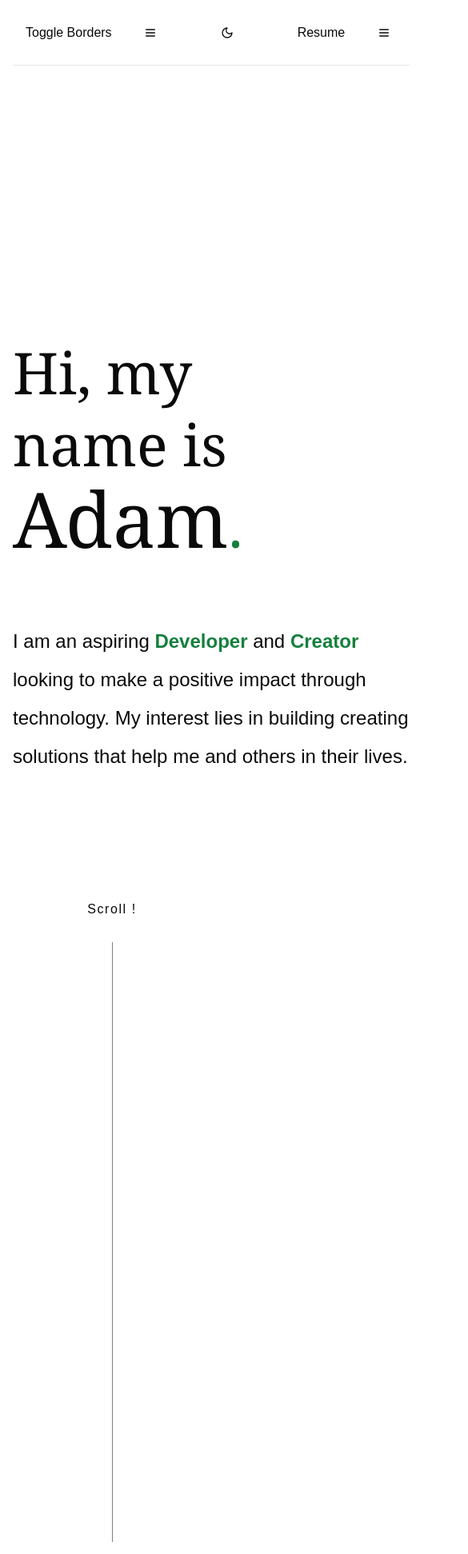
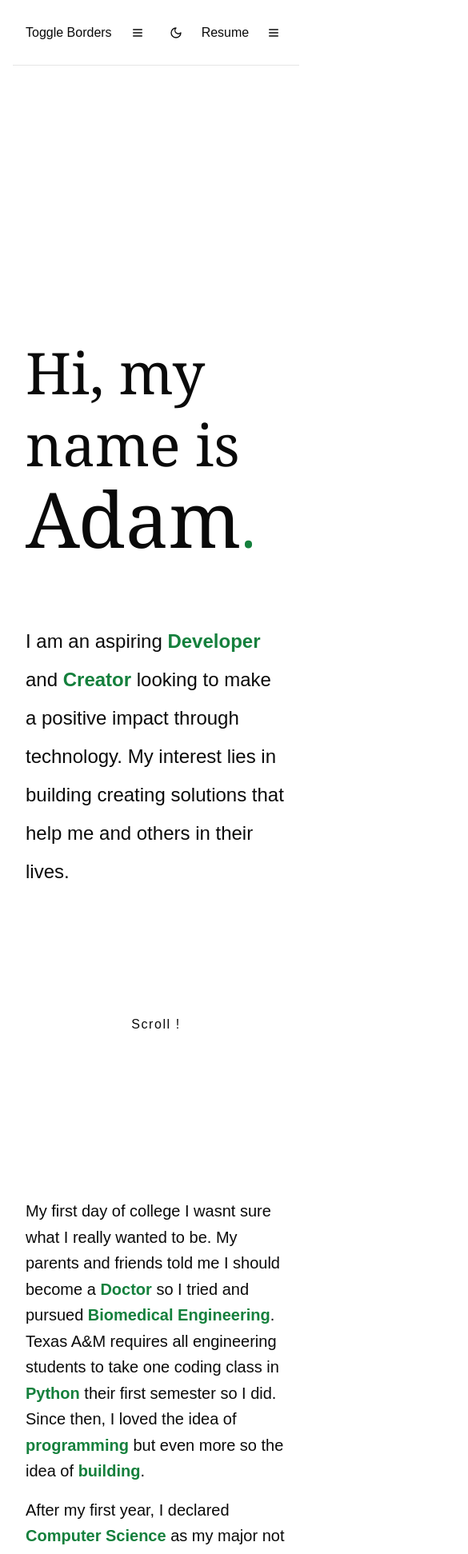
Before and after one commit to adamsulemanji/PersonalWebsite, a Next.js app in the folder frontend/: page / in a window 390 px wide. Shown: the top 1943 px of the page at 80% size, 585 px wide, since content can reach past the window. Built offline with nearby package versions, Linux system fonts and the light colour scheme.

Commit message:
Refactor layout and styling for improved responsiveness; adjust grid and padding in main sections

```diff
--- a/frontend/src/app/page.tsx
+++ b/frontend/src/app/page.tsx
@@ -119,7 +119,7 @@ export default function Home() {
     <div>
       <div className="grid grid-rows-[20px_1fr_20px] items-center justify-items-center min-h-screen m-4 pb-20 gap-16 sm:p-20">
         <NavBar />
-        <main className="flex flex-col gap-8 row-start-2 items-center sm:items-center w-full max-w-[1500px]">
+        <main className="flex flex-col gap-8 row-start-2 items-center sm:items-center w-full max-w-[1500px] px-4 sm:px-8">
           <section
             className={`text-6xl text-center relative one group transform transition-all duration-1000 ease-out ${
               introVisible
@@ -171,7 +171,7 @@ export default function Home() {
           </div>
 
           <section
-            className={`grid grid-cols-2 w-full mt-32 transition-all duration-1000 ${
+            className={`grid grid-cols-1 md:grid-cols-2 w-full mt-32 transition-all duration-1000 ${
               scrollPromptVisible
                 ? "translate-y-0 opacity-100"
                 : "translate-y-10 opacity-0"
@@ -181,7 +181,7 @@ export default function Home() {
               <p className="text-m mb-2 animate-bounce tracking-widest">
                 Scroll !
               </p>
-              <svg height="750" width="1">
+              <svg height="750" width="1" className="hidden md:block">
                 <line
                   x1="1"
                   y1="0"
@@ -195,11 +195,12 @@ export default function Home() {
                 />
               </svg>
             </div>
-            <div></div>
+            <div className="mt-8 md:mt-0"></div>
           </section>
+
           <section
             ref={aboutRef}
-            className={`mt-32 transform transition-all duration-1000 ease-out ${
+            className={`mt-32 sm:mt-8 transform transition-all duration-1000 ease-out ${
               aboutVisible
                 ? "translate-x-0 opacity-100"
                 : "-translate-x-full opacity-0"
@@ -208,7 +209,7 @@ export default function Home() {
           >
             <div className="w-full max-w-[1500px]">
               <div className="flex flex-col gap-4 items-center"></div>
-              <div className="grid grid-cols-2 w-full gap-10">
+              <div className="grid grid-cols-1 md:grid-cols-2 w-full gap-10">
                 <div className="items-center justify-center text-xl leading-relaxed">
                   <p>
                     My first day of college I wasnt sure what I really wanted to
@@ -263,7 +264,7 @@ export default function Home() {
                 : "translate-x-full opacity-0"
             }`}
           >
-            <div className="grid grid-cols-2 w-full gap-10">
+            <div className="grid grid-cols-1 md:grid-cols-2 w-full gap-10">
               <div className="flex items-center justify-center">
                 <p>Image PlaceHolder</p>
               </div>
@@ -321,7 +322,7 @@ export default function Home() {
                 : "-translate-x-full opacity-0"
             }`}
           >
-            <div className="grid grid-cols-2 w-full gap-10">
+            <div className="grid grid-cols-1 md:grid-cols-2 w-full gap-10">
               <div className="text-xl leading-relaxed">
                 <p className="mb-5 text-5xl font-bold">
                   Houston and Media
@@ -348,7 +349,7 @@ export default function Home() {
             </div>
           </section>
           <section className="mt-24 w-full max-w-[1500px]">
-            <div className="grid grid-cols-2 w-full gap-10">
+            <div className="grid grid-cols-1 md:grid-cols-2 w-full gap-10">
               <div className="mt-10">
                 <p className="mb-5 text-5xl font-bold">
                   Fotographs and Friends
@@ -384,7 +385,7 @@ export default function Home() {
             className="mt-24 w-full max-w-[1500px]"
             id="section-projects"
           >
-            <div className="grid grid-cols-2 w-full gap-10">
+            <div className="grid grid-cols-1 md:grid-cols-2 w-full gap-10">
               <div className="mt-10">
                 <p className="mb-5 text-5xl font-bold">
                   Projects
@@ -432,7 +433,7 @@ export default function Home() {
               </div>
             </div>
             <hr className="my-10 border-t border-gray-300" />
-            <div className="grid grid-cols-2 w-full gap-10">
+            <div className="grid grid-cols-1 md:grid-cols-2 w-full gap-10">
               <div className="flex items-center justify-center">
                 Image Placeholder
               </div>
@@ -465,7 +466,7 @@ export default function Home() {
               </div>
             </div>
             <hr className="my-10 border-t border-gray-300" />
-            <div className="grid grid-cols-2 w-full gap-10">
+            <div className="grid grid-cols-1 md:grid-cols-2 w-full gap-10">
               <div className="flex items-center justify-center">
                 Image Placeholder
               </div>
--- a/frontend/src/components/Footer.tsx
+++ b/frontend/src/components/Footer.tsx
@@ -4,12 +4,12 @@ export default function Footer() {
   return (
     <footer
       id="section-contact"
-      className="transition-opacity duration-500 mt-20"
+      className="transition-opacity duration-500 mt-20 px-4 sm:px-8"
     >
-      <h6 className="flex items-center justify-center mb-5">
+      <h6 className="flex items-center justify-center mb-5 text-center">
         If you want to contact me, DONT, Just Kidding{" "}
       </h6>
-      <div className="items-center flex gap-36">
+      <div className="flex flex-wrap justify-center gap-8 sm:gap-36">
         <a
           className="flex items-center gap-2 hover:underline hover:underline-offset-4"
           href="https://github.com/adamsulemanji"
--- a/frontend/src/components/NavBar.tsx
+++ b/frontend/src/components/NavBar.tsx
@@ -124,7 +124,7 @@ export default function Navbar() {
             </NavigationMenuList>
           </NavigationMenu>
         </div>
-        <div className="flex items-center">
+        <div className="flex items-center space-x-4 md:space-x-6">
           <Button
             variant="ghost"
             className="px-0 text-base hover:bg-transparent focus:outline-none focus:ring-0 focus:ring-offset-0"
@@ -134,7 +134,7 @@ export default function Navbar() {
           </Button>
           <Button
             variant="ghost"
-            className="p-10 text-base hover:bg-transparent focus:outline-none focus:ring-0 focus:ring-offset-0 md:hidden"
+            className="p-2 text-base hover:bg-transparent focus:outline-none focus:ring-0 focus:ring-offset-0 md:hidden"
             onClick={() => setIsOpen(!isOpen)}
           >
             <Menu className="h-5 w-5" />
@@ -142,7 +142,7 @@ export default function Navbar() {
           </Button>
           <Button
             variant="ghost"
-            className="p-10 text-base hover:bg-transparent focus:outline-none focus:ring-0 focus:ring-offset-0"
+            className="p-2 text-base hover:bg-transparent focus:outline-none focus:ring-0 focus:ring-offset-0"
             onClick={() => setDarkMode(!darkMode)}
           >
             {darkMode ? (
@@ -150,11 +150,11 @@ export default function Navbar() {
             ) : (
               <Moon className="h-5 w-5" />
             )}
-            <span className="sr-only p-10">Toggle Dark Mode</span>
+            <span className="sr-only">Toggle Dark Mode</span>
           </Button>
           <Button
             variant="ghost"
-            className="px-0 text-base hover:bg-transparent focus:outline-none focus:ring-0 focus:ring-offset-0 p-10"
+            className="px-0 text-base hover:bg-transparent focus:outline-none focus:ring-0 focus:ring-offset-0"
             onClick={() => window.open("/resume.pdf", "_blank")}
           >
             Resume
@@ -172,7 +172,7 @@ export default function Navbar() {
           </SheetTrigger>
           <SheetContent side="left" className="pr-0">
             <MobileLink
-              href="#"
+              href="#section-intro"
               className="flex items-center"
               onOpenChange={setIsOpen}
             >
```
